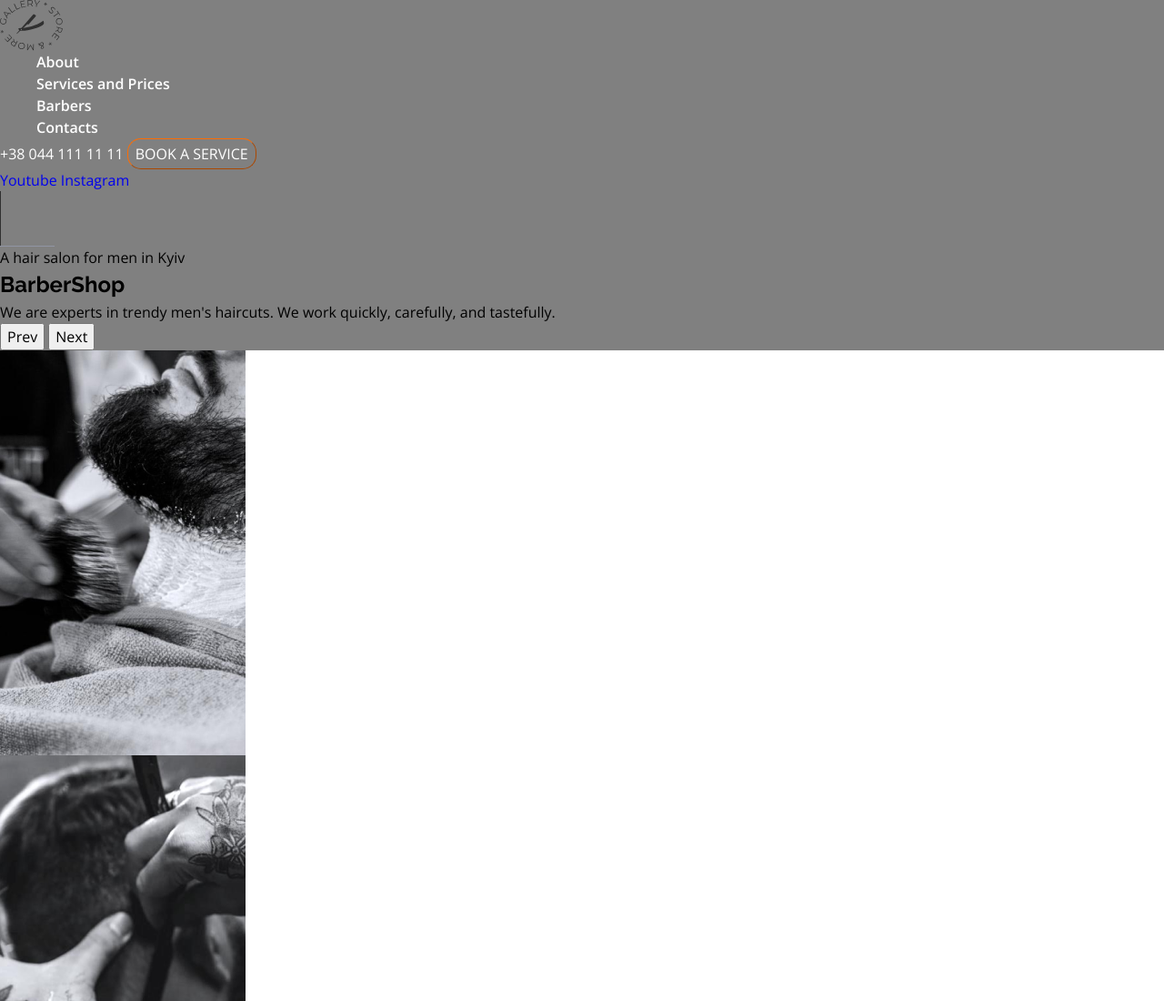
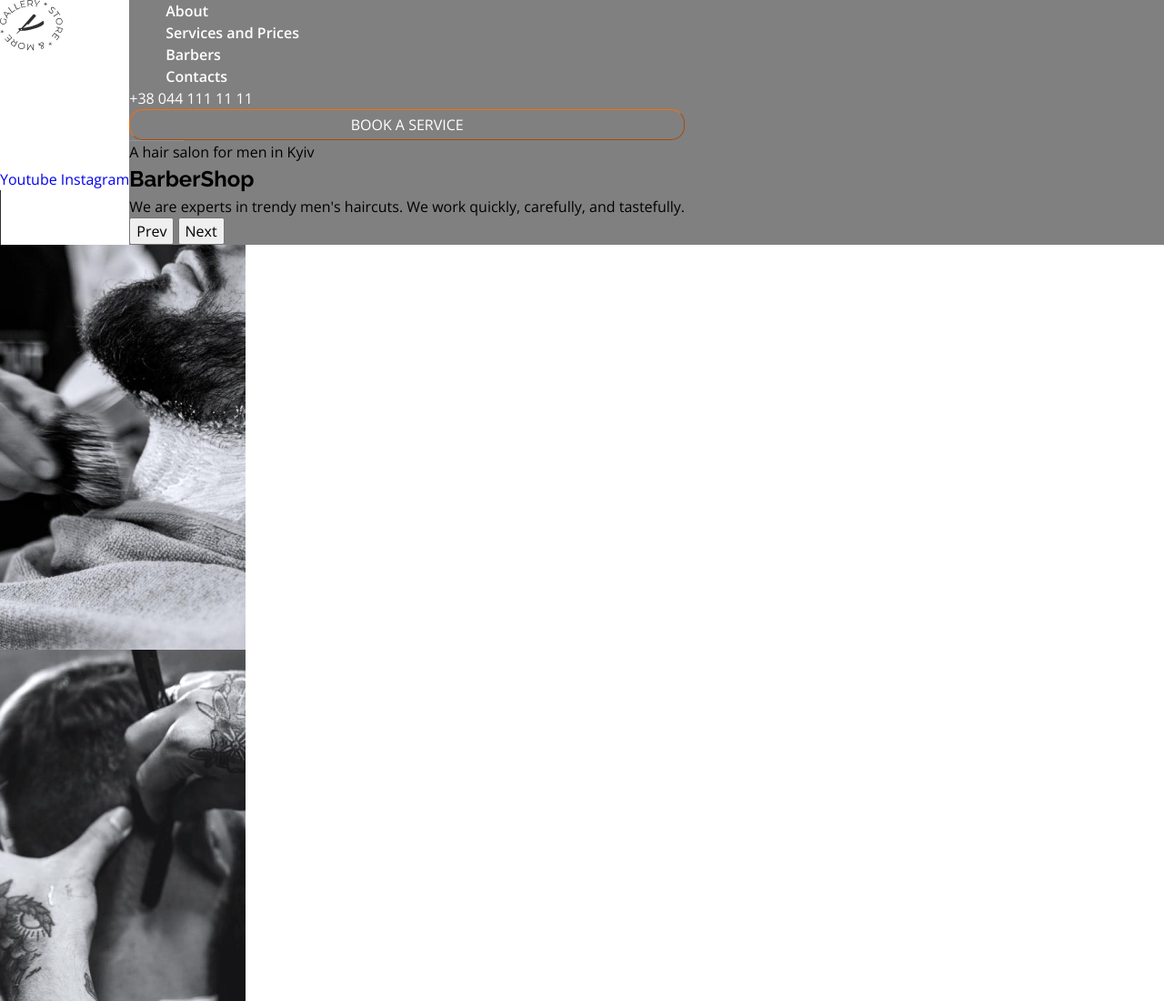
Before and after one commit to ACatalin13/Barbershop-final, a plain HTML site: page index.html in a window 1280 px wide. Shown: the top 1100 px of the page at 91% size. Drawn offline with nearby package versions, Linux system fonts and the light colour scheme.

Commit message:
modificari dupa lectia 6 video

```diff
--- a/index.html
+++ b/index.html
@@ -18,10 +18,19 @@
 
 <body>
     <header class="global-header">
-
+        <aside class="container aside-container">
             <a href="index.html">
                 <img src="./images/logo.svg" alt="logo-barbershop">
             </a>
+            <div class="aside-social-links">
+                <a class="social-link" href="https://www.youtube.com/" target="_blank"
+                    rel="noopener noreferrer nofollow">Youtube</a>
+                <a class="social-link active" href="https://www.instagram.com/" target="_blank"
+                    rel="noopener noreferrer nofollow">Instagram</a>
+                <img src="./images/header_section-divider.png" alt="line" class="aside-divider">
+            </div>
+        </aside>
+        <div class="header-container">
             <nav class="main-nav">
                 <ul>
                     <li>
@@ -42,20 +51,6 @@
             <a href="tel:+38 044 111 11 11" class="contact">+38 044 111 11 11</a>
 
             <button type="button" class="button-service">Book a Service</button>
-
-        <!-- Sectiunea pentru link-uri spre Youtube/Facebook -->
-        <aside>
-
-            <a class="social-link" href="https://www.youtube.com/" target="_blank"
-                rel="noopener noreferrer nofollow">Youtube</a>
-            <a class="social-link active" href="https://www.instagram.com/" target="_blank"
-                rel="noopener noreferrer nofollow">Instagram</a>
-            <img src="./images/header_section-divider.png" alt="line">
-
-        </aside>
-    </header>
-
-    <main>
             <!-- Sectiunea "hero" -->
             <section class="section hero-section">
                 <img src="./images/about_line.png" alt="line" />
@@ -68,8 +63,12 @@
                 <button>Prev</button>
                 <button>Next</button>
             </section>
+        </div>
 
-        <!-- sectiunea 'About' a site-ului nostru, cu sloganul principal si cele doua imagini -->
+    </header>
+
+    <main>
+        <!-- sectiunea 'About' -->
         <section>
             <img src="./images/om_barbierit.png" alt="om barbierit">
             <img src="./images/om_tuns.png" alt="om tuns">
--- a/styles/style.css
+++ b/styles/style.css
@@ -1,5 +1,6 @@
 :root {
   --link-color: rgb(255, 255, 255);
+  --aside-background-color: rgb(255, 255, 255);
   --social-link-color: rgb(0, 0, 0);
   --link-color-hover: rgba(255, 108, 0);
   --heading-font-family: "Raleway", sans-serif;
@@ -22,6 +23,7 @@ h6 {
 
 .global-header {
   background-color: rgb(128, 128, 128);
+  display: flex;
 }
 
 .global-header .main-nav a,
@@ -72,3 +74,19 @@ a {
   line-height: 16px;
   padding: 8px;
 }
+
+.aside-container {
+  background-color: var(--aside-background-color);
+  display: flex;
+  flex-direction: column;
+  justify-content: space-between;
+}
+.header-container {
+  display: flex;
+  flex-direction: column;
+}
+
+.aside-divider {
+  width: 1px;
+  height: 60px;
+}
```
Lines whose indentation alone changed are shown as unchanged.
